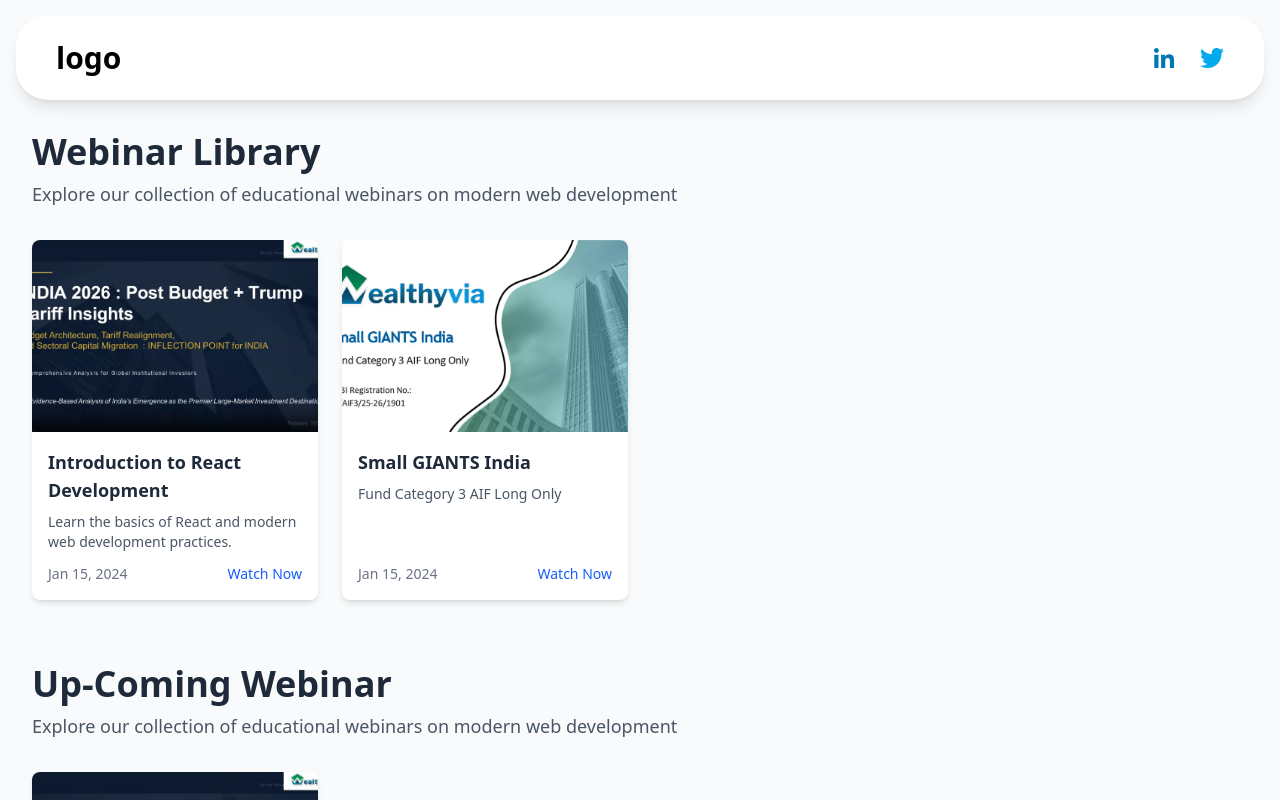
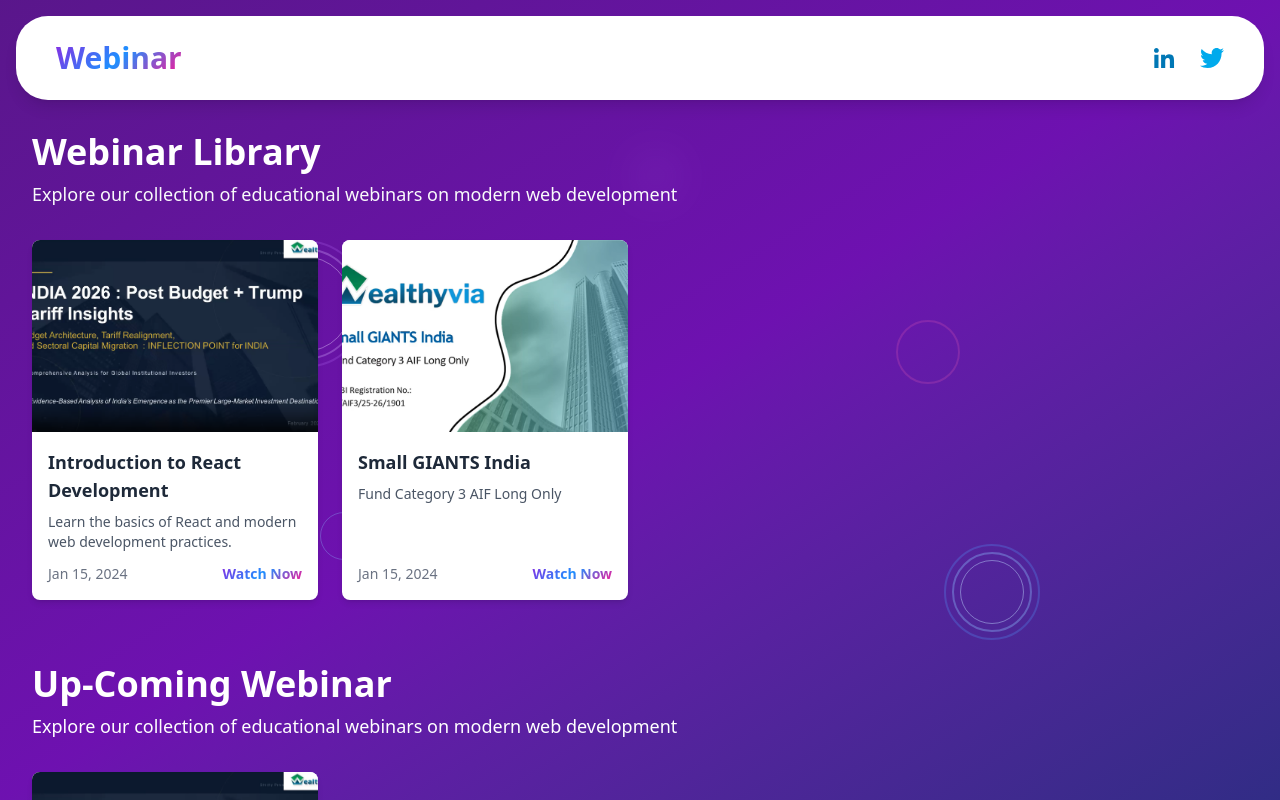
Before and after one commit to harsh4477/webinar, a React (Vite) app: page / in a window 1280 px wide. Built offline with nearby package versions, Linux system fonts and the light colour scheme.

Commit message:
27-02-26 changes

```diff
--- a/src/App.css
+++ b/src/App.css
@@ -1 +1,7 @@
 @import "tailwindcss";
+.text-gradient {
+  background: linear-gradient(135deg, #8a2be2 0%, #1e90ff 50%, #ff1493 100%);
+  -webkit-background-clip: text;
+  -webkit-text-fill-color: transparent;
+  background-clip: text;
+}
--- a/src/App.tsx
+++ b/src/App.tsx
@@ -2,14 +2,17 @@ import './App.css'
 import Header from './component/header'
 import Webinar from './component/webinar'
 import Upcoming from './component/upcoming'
-
+import Speaker from './component/speaker'
+import Background from './component/Background'
 function App() {
 
   return (
-    <div className='relative bg-gray-50 p-4 h-screen overflow-auto'>
+    <div className='relative p-4 h-screen overflow-auto'>
+      <Background />
       <Header/>
       <Webinar/>
       <Upcoming/>
+      <Speaker/>
     </div>
   )
 }
--- /dev/null
+++ b/src/component/Background.tsx
@@ -0,0 +1,31 @@
+import React from 'react';
+
+const Background: React.FC = () => {
+  return (
+    <div className="fixed inset-0 -z-10 overflow-hidden">
+      {/* Base background */}
+      <div className="absolute inset-0 bg-gradient-to-br from-purple-900 via-purple-800 to-indigo-900" />
+
+      {/* Concentric circles */}
+      <div className="absolute top-60 left-60">
+        <div className="w-32 h-32 border-2 border-purple-400 rounded-full opacity-20" />
+        <div className="absolute top-2 left-2 w-28 h-28 border-2 border-purple-300 rounded-full opacity-30" />
+        <div className="absolute top-4 left-4 w-24 h-24 border border-purple-200 rounded-full opacity-40" />
+      </div>
+
+      <div className="absolute bottom-40 right-60">
+        <div className="w-24 h-24 border-2 border-blue-400 rounded-full opacity-25" />
+        <div className="absolute top-2 left-2 w-20 h-20 border-2 border-blue-300 rounded-full opacity-35" />
+        <div className="absolute top-4 left-4 w-16 h-16 border border-blue-200 rounded-full opacity-45" />
+      </div>
+
+
+      {/* Additional decorative elements */}
+      <div className="absolute top-80 right-80 w-16 h-16 border-2 border-pink-400 rounded-full opacity-20 " />
+      <div className="absolute bottom-60 left-80 w-12 h-12 border border-blue-300 rounded-full opacity-30 " />
+      <div className="absolute top-40 left-1/2 w-8 h-8 bg-purple-400 rounded-full opacity-25 blur-xl " />
+    </div>
+  );
+};
+
+export default Background;
--- a/src/component/header.tsx
+++ b/src/component/header.tsx
@@ -1,18 +1,17 @@
 function Header() {
   return (
-    <header className="bg-white shadow-lg rounded-4xl py-6 px-10 sticky top-0 z-10">
+    <header className="bg-white shadow-lg rounded-4xl py-6 px-6 md:px-10 sticky top-0 z-20">
       <nav className="flex items-center justify-between">
-        <a href="" className="text-3xl font-bold">
-          logo
+        <a href="" className="text-2xl md:text-3xl font-bold text-gradient">
+          Webinar
         </a>
-        <div className="flex items-center gap-6">
+        <div className="flex items-center gap-4 md:gap-6">
           <a href="" target="_blank">
             <svg
-              width="24px"
-              height="24px"
               viewBox="0 0 24 24"
               xmlns="http://www.w3.org/2000/svg"
               fill="#000000"
+              className="size-5 md:size-6"
             >
               <g id="SVGRepo_bgCarrier" stroke-width="0"></g>
               <g
@@ -31,12 +30,11 @@ function Header() {
           </a>
           <a href="" target="_blank">
             <svg
-              width="24px"
-              height="24px"
               viewBox="0 -4 48 48"
               version="1.1"
               xmlns="http://www.w3.org/2000/svg"
               fill="#000000"
+              className="size-5 md:size-6"
             >
               <g id="SVGRepo_bgCarrier" stroke-width="0"></g>
               <g
--- /dev/null
+++ b/src/component/speaker.tsx
@@ -0,0 +1,104 @@
+function Speaker() {
+  const founders = [
+    {
+      name: "Pritam Deuskar",
+      role: "CIO and Founder, Wealthyvia Ventures",
+      experience:
+        "12+ years of experience in institutional research and business analysis",
+      bio: [
+        "12+ years of experience in institutional research and business analysis",
+        "Extensive proficiency in identifying early-stage small and mid-cap multibagger opportunities",
+        "Achieved a sustained CAGR exceeding 32% from 2015 to 2024",
+        "Expertise in fundamental analysis, governance quality, and long-term scalability",
+        "Professional experience with Ernst & Young",
+        "Featured in Dalal Street Investment Journal, CNBC, and Moneycontrol",
+        "Postgraduate specialization in Portfolio Management and SEBI NISM certified",
+      ],
+      image: "/Pritam Deuskar.jpg",
+      linkedinLink:
+        "https://www.linkedin.com/in/pritam-deuskar-346b42245/?isSelfProfile=false",
+    },
+  ];
+
+  return (
+    <>
+      <div className="md:px-4 py-8 relative z-10">
+        <div className="mb-8">
+          <h1 className="text-3xl md:text-4xl font-bold text-white mb-2">Speaker</h1>
+          <p className="text-base md:text-lg text-white">
+            Explore our collection of educational webinars on modern web
+            development
+          </p>
+        </div>
+        {founders.map((founder, index) => (
+          <div
+            key={index}
+            className="flex flex-col md:flex-row bg-white rounded-lg shadow-md overflow-hidden transition-all duration-300"
+          >
+            <div className="h-[300px] lg:h-[390px] xl:h-[330px] md:w-[450px] overflow-hidden relative group">
+              <div className="relative w-full h-full">
+                <img
+                  src={founder.image}
+                  alt={founder.name}
+                  className={`w-full object-cover transition-all duration-500 group-hover:scale-105 object-[0px_-70px]`}
+                />
+              </div>
+              <a
+                href={founder.linkedinLink}
+                target="_blank"
+                rel="noopener noreferrer"
+                className="absolute top-4 right-4 p-2 rounded-full transition-opacity duration-300 bg-purple-600"
+                aria-label={`Connect with ${founder.name} on LinkedIn`}
+              >
+                <svg
+                  width="24px"
+                  height="24px"
+                  viewBox="0 0 24 24"
+                  xmlns="http://www.w3.org/2000/svg"
+                  fill="#fff"
+                >
+                  <g id="SVGRepo_bgCarrier" stroke-width="0"></g>
+                  <g
+                    id="SVGRepo_tracerCarrier"
+                    stroke-linecap="round"
+                    stroke-linejoin="round"
+                  ></g>
+                  <g id="SVGRepo_iconCarrier">
+                    <path
+                      fill="#fff"
+                      fill-rule="evenodd"
+                      d="M22.0367422,22 L17.8848745,22 L17.8848745,15.5036305 C17.8848745,13.9543347 17.85863,11.9615082 15.7275829,11.9615082 C13.5676669,11.9615082 13.237862,13.6498994 13.237862,15.3925291 L13.237862,22 L9.0903683,22 L9.0903683,8.64071385 L13.0707725,8.64071385 L13.0707725,10.4673257 L13.1276354,10.4673257 C13.6813927,9.41667396 15.0356049,8.3091593 17.0555507,8.3091593 C21.2599073,8.3091593 22.0367422,11.0753215 22.0367422,14.6734319 L22.0367422,22 Z M4.40923804,6.81585163 C3.07514653,6.81585163 2,5.73720584 2,4.40748841 C2,3.07864579 3.07514653,2 4.40923804,2 C5.73720584,2 6.81585163,3.07864579 6.81585163,4.40748841 C6.81585163,5.73720584 5.73720584,6.81585163 4.40923804,6.81585163 L4.40923804,6.81585163 Z M6.48604672,22 L2.32980492,22 L2.32980492,8.64071385 L6.48604672,8.64071385 L6.48604672,22 Z"
+                    ></path>
+                  </g>
+                </svg>
+              </a>
+              <div className="absolute bottom-0 left-0 w-full bg-purple-600 p-2">
+                <h3 className="text-xl md:text-2xl font-bold mb-1 text-center text-white">
+                  {founder.name}
+                </h3>
+              </div>
+            </div>
+
+            <div className="p-6">
+              <p className="text-gray-900 font-medium mb-1 text-xl">
+                {founder.role}
+              </p>
+              {/* <p className="text-gray-500 mb-4 text-sm">
+                  {founder.experience}
+                </p> */}
+              <ul className="list-disc pl-5 space-y-2 text-gray-800">
+                {founder.bio.map((point, i) => (
+                  <li key={i} className="leading-relaxed">
+                    {point}
+                  </li>
+                ))}
+              </ul>
+            </div>
+          </div>
+        ))}
+      </div>
+    </>
+  );
+}
+
+export default Speaker;
--- a/src/component/upcoming.tsx
+++ b/src/component/upcoming.tsx
@@ -1,114 +1,73 @@
-import { useState } from 'react';
-
 interface upComingVideo {
   id: string;
   title: string;
   description: string;
   thumbnail: string;
-  videoUrl: string;
   date: string;
 }
 
 const upComingVideo: upComingVideo[] = [
   {
-    id: '1',
-    title: 'Introduction to React Development',
-    description: 'Learn the basics of React and modern web development practices.',
-    thumbnail: '../../public/GMT20260204.png',
-    videoUrl: '../../public/GMT20260204.mp4',
-    date: '2024-01-15'
+    id: "1",
+    title: "Introduction to React Development",
+    description:
+      "Learn the basics of React and modern web development practices.",
+    thumbnail: "../../public/GMT20260204.png",
+    date: "2024-01-15",
   },
 ];
 
 function Upcoming() {
-  const [selectedVideo, setSelectedVideo] = useState<upComingVideo | null>(null);
-
-  const openVideoModal = (video: upComingVideo) => {
-    setSelectedVideo(video);
-  };
-
-  const closeModal = () => {
-    setSelectedVideo(null);
-  };
 
   return (
     <>
-      <div className="px-4 py-8">
+      <div className="md:px-4 py-8 relative z-10">
         <div className="mb-8">
-          <h1 className="text-4xl font-bold text-gray-800 mb-2">Up-Coming Webinar</h1>
-          <p className="text-lg text-gray-600">Explore our collection of educational webinars on modern web development</p>
+          <h1 className="text-3xl md:text-4xl font-bold text-white mb-2">
+            Up-Coming Webinar
+          </h1>
+          <p className="text-base md:text-lg text-white">
+            Explore our collection of educational webinars on modern web
+            development
+          </p>
         </div>
         <div className="grid grid-cols-1 md:grid-cols-2 lg:grid-cols-4 gap-6">
           {upComingVideo.map((video) => (
-            <div key={video.id} className="bg-white rounded-lg shadow-md overflow-hidden hover:shadow-lg transition-shadow duration-300">
+            <div
+              key={video.id}
+              className="bg-white rounded-lg shadow-md overflow-hidden hover:shadow-lg transition-shadow duration-300"
+            >
               <div className="relative">
                 <img
                   src={video.thumbnail}
                   alt={video.title}
                   className="w-full h-48 object-cover"
                 />
-                <div className="absolute inset-0 flex items-center justify-center opacity-0 hover:opacity-100 transition-opacity duration-300 bg-black/30 backdrop-blur-[2px]">
-                  <button
-                   onClick={(e) => {
-                      e.stopPropagation();
-                      openVideoModal(video);
-                    }}
-                    className="bg-red-600 hover:bg-red-700 text-white rounded-full p-3 transform hover:scale-110 transition-transform duration-200 cursor-pointer"
-                  >
-                    <svg className="w-6 h-6" fill="currentColor" viewBox="0 0 20 20">
-                      <path d="M6.3 2.841A1.5 1.5 0 004 4.11V15.89a1.5 1.5 0 002.3 1.269l9.344-5.89a1.5 1.5 0 000-2.538L6.3 2.84z" />
-                    </svg>
-                  </button>
-                </div>
-
               </div>
 
               <div className="p-4">
-                <h3 className="font-semibold text-lg text-gray-800 mb-2 line-clamp-2">{video.title}</h3>
-                <p className="text-gray-600 text-sm mb-3 line-clamp-2">{video.description}</p>
+                <h3 className="font-semibold text-lg text-gray-800 mb-2 line-clamp-2">
+                  {video.title}
+                </h3>
+                <p className="text-gray-600 text-sm mb-3 line-clamp-2">
+                  {video.description}
+                </p>
                 <div className="flex justify-between items-center text-sm text-gray-500">
-                  <span>{new Date(video.date).toLocaleDateString('en-US', { year: 'numeric', month: 'short', day: 'numeric' })}</span>
-                  <button
-                    onClick={(e) => {
-                      e.stopPropagation();
-                      openVideoModal(video);
-                    }}
-                    className="text-blue-600 hover:text-blue-800 font-medium cursor-pointer"
-                  >
-                    Watch Now
-                  </button>
+                  <span>
+                    {new Date(video.date).toLocaleDateString("en-US", {
+                      year: "numeric",
+                      month: "short",
+                      day: "numeric",
+                    })}
+                  </span>
                 </div>
               </div>
             </div>
           ))}
         </div>
       </div>
-
-      {/* Video Modal */}
-      {selectedVideo && (
-        <div className="fixed inset-0 bg-black bg-opacity-90 z-50 flex items-center justify-center p-4" onClick={closeModal}>
-          <button
-              onClick={closeModal}
-              className="absolute top-5 right-5 text-white hover:text-gray-300 text-4xl font-bold z-10 cursor-pointer"
-            >
-              ×
-            </button>
-            <div className="bg-black rounded-lg overflow-hidden">
-              <video
-                src={selectedVideo.videoUrl}
-                controls
-                autoPlay
-                className="w-full h-auto max-h-[80vh]"
-              >
-                <source src={selectedVideo.videoUrl} type="video/mp4" />
-                <source src={selectedVideo.videoUrl} type="video/ogg" />
-                Your browser does not support the video tag.
-              </video>
-            </div>
-        </div>
-      )}
     </>
-  )
+  );
 }
 
-export default Upcoming
+export default Upcoming;
--- a/src/component/webinar.tsx
+++ b/src/component/webinar.tsx
@@ -77,10 +77,10 @@ function Webinar() {
 
   return (
     <>
-      <div className="px-4 py-8">
+      <div className="md:px-4 py-8 relative z-10">
         <div className="mb-8">
-          <h1 className="text-4xl font-bold text-gray-800 mb-2">Webinar Library</h1>
-          <p className="text-lg text-gray-600">Explore our collection of educational webinars on modern web development</p>
+          <h1 className="text-3xl md:text-4xl font-bold text-white mb-2">Webinar Library</h1>
+          <p className="text-base md:text-lg text-gray-50">Explore our collection of educational webinars on modern web development</p>
         </div>
         <div className="grid grid-cols-1 md:grid-cols-2 lg:grid-cols-4 gap-6">
           {webinarVideos.map((video) => (
@@ -97,7 +97,7 @@ function Webinar() {
                       e.stopPropagation();
                       openVideoModal(video);
                     }}
-                    className="bg-red-600 hover:bg-red-700 text-white rounded-full p-3 transform hover:scale-110 transition-transform duration-200 cursor-pointer"
+                    className="btn-primary text-white rounded-full p-3 transform hover:scale-110 transition-transform duration-200 cursor-pointer"
                   >
                     <svg className="w-6 h-6" fill="currentColor" viewBox="0 0 20 20">
                       <path d="M6.3 2.841A1.5 1.5 0 004 4.11V15.89a1.5 1.5 0 002.3 1.269l9.344-5.89a1.5 1.5 0 000-2.538L6.3 2.84z" />
@@ -117,7 +117,7 @@ function Webinar() {
                       e.stopPropagation();
                       openVideoModal(video);
                     }}
-                    className="text-blue-600 hover:text-blue-800 font-medium cursor-pointer"
+                    className="text-gradient font-semibold cursor-pointer hover:opacity-80 transition-opacity"
                   >
                     Watch Now
                   </button>
```
Also changed, not shown: public/Pritam Deuskar.jpg (added).
